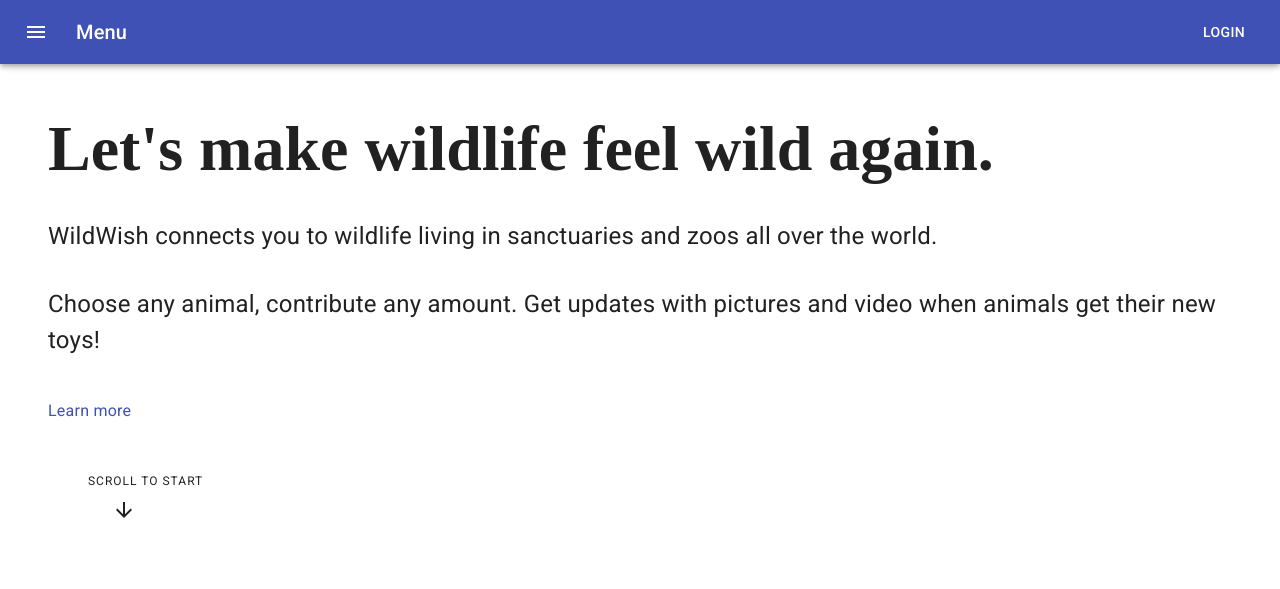
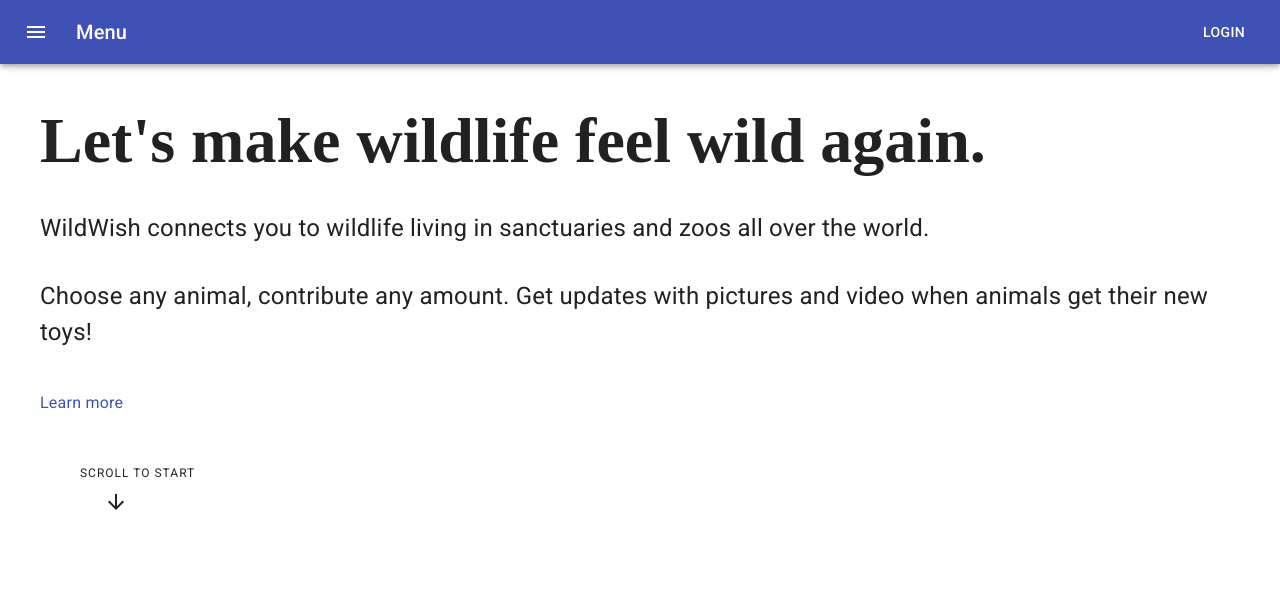
Before and after one commit to mattplichtawild/wildwish-API, a Django app: page / in a window 1280 px wide. Shown: the top 589 px of the page. Run offline with Django 3.2, Linux system fonts and the light colour scheme.

Commit message:
get rid of default margin on body

```diff
--- a/frontend/templates/frontend/index.html
+++ b/frontend/templates/frontend/index.html
@@ -9,7 +9,7 @@
   <title>WildWish</title>
   <link rel="stylesheet" href="https://fonts.googleapis.com/css?family=Roboto:300,400,500,700&display=swap" />
 </head>
-<body>
+<body style="margin:0">
 <div id="app">
     <!-- React will load here -->
 </div>
```
